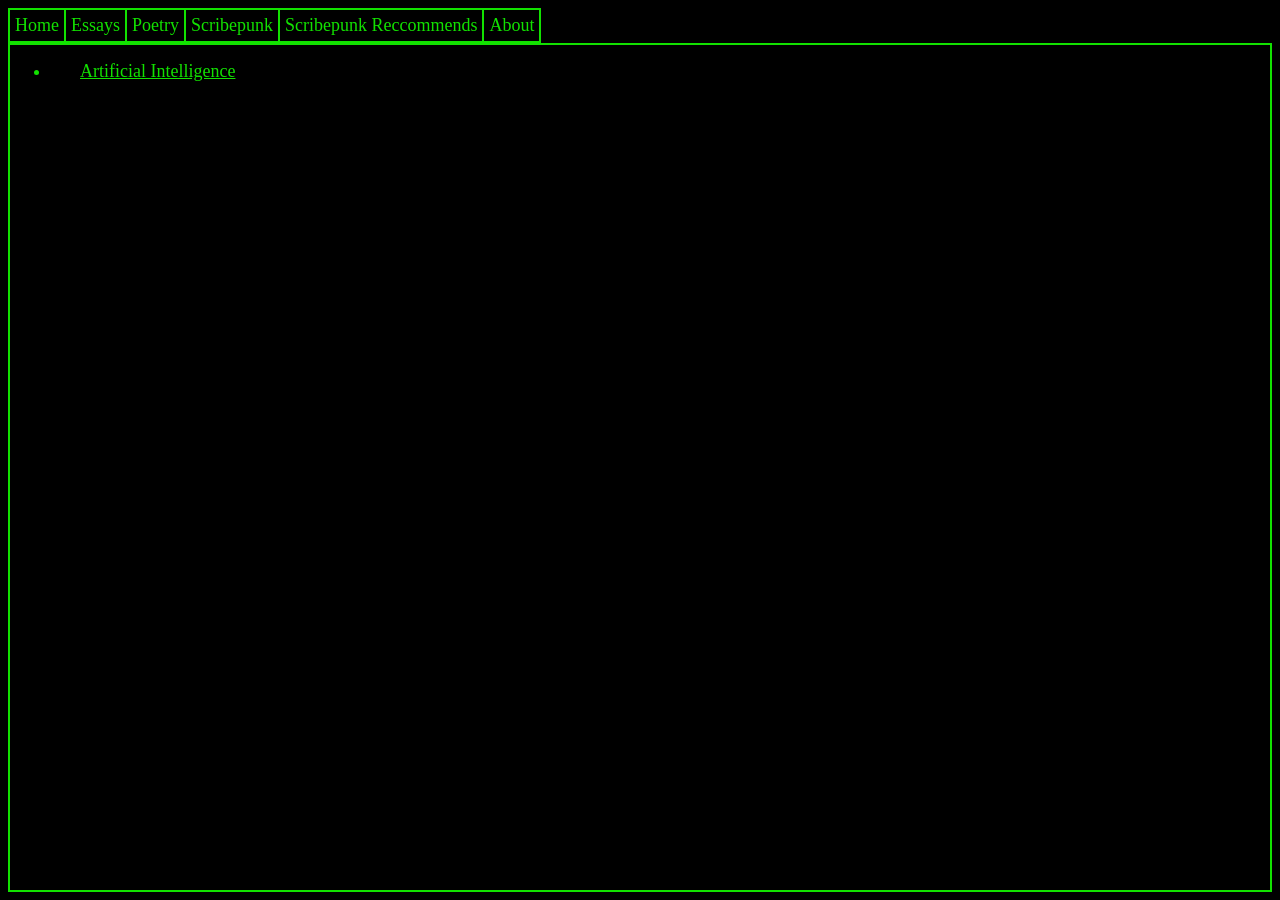
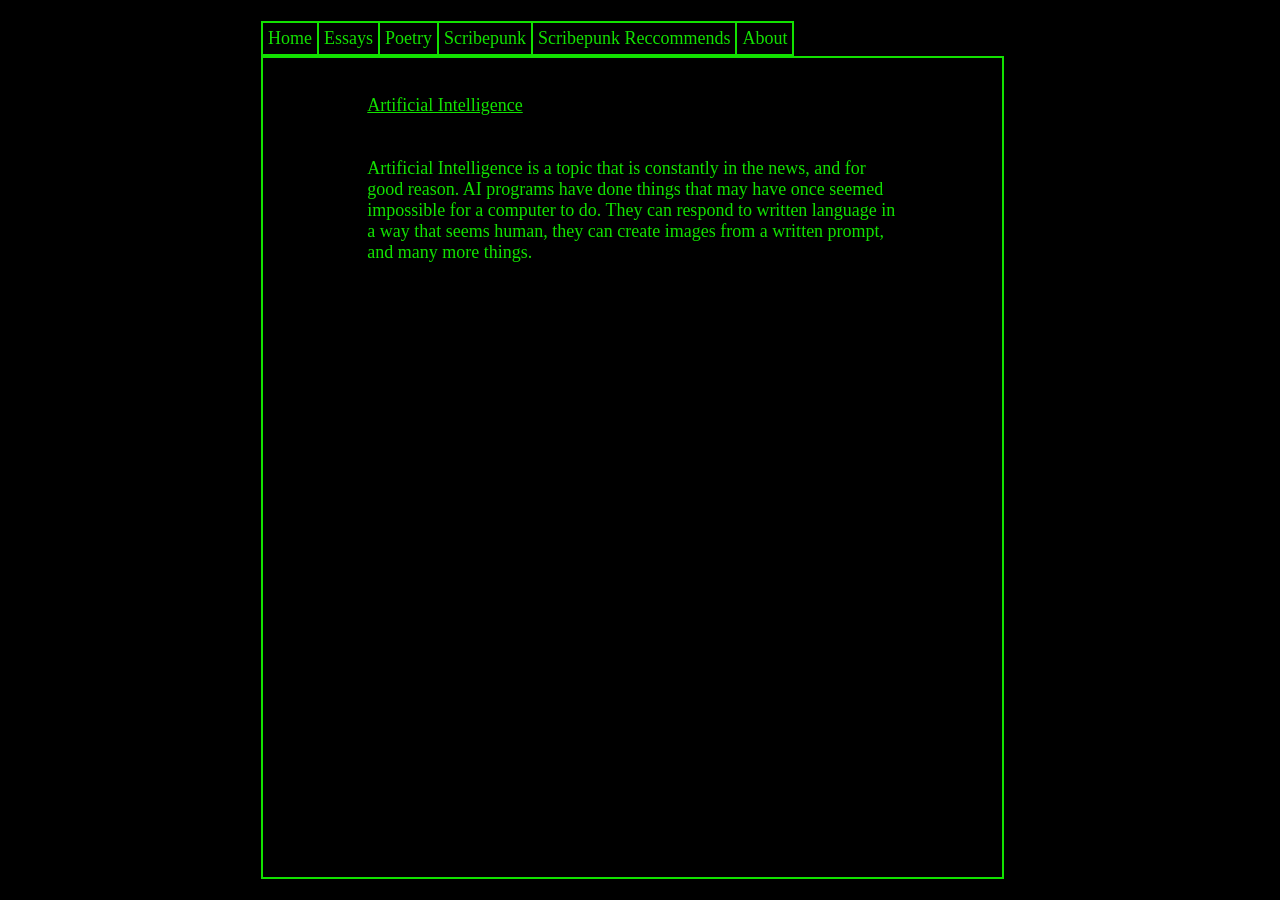
Before and after one commit to Leech-Boy/scribepunk, a Jekyll site: the page built from essays.html, in a window 1280 px wide. Built offline with Jekyll 4.4.1, drawn with Linux system fonts in a browser that asks for light colours.

Commit message:
Better essay excerpt display

```diff
--- a/_posts/2024-4-14-Artificial-Intelligence.html
+++ b/_posts/2024-4-14-Artificial-Intelligence.html
@@ -4,7 +4,9 @@ title: "Artificial Intelligence"
 ---
 
 <h1 class="sbp">AI</h1>
+<!--excerpt-start-->
 <p class="sbp">Artificial Intelligence is a topic that is constantly in the news, and for good reason. AI programs have done things that may have once seemed impossible for a computer to do. They can respond to written language in a way that seems human, they can create images from a written prompt, and many more things.</p>
+<!--excerpt-end-->
 
 <p class="sbp">As a computer science student, I am often asked my opinions on AI. I agree that it is remarkable, but I don’t think it’s all that it’s cracked up to be. As I will describe, there are severe limitations in its abilities that cannot be avoided without significant changes to how AI programs are created.</p>
 
--- a/_sass/styles.sass
+++ b/_sass/styles.sass
@@ -10,14 +10,18 @@
 
 html
   background-color: #000000
-  height: 100%
+  min-height: 100%
   display: flex
   flex-flow: column
+  overflow-y: auto
+  scrollbar-gutter: stable
 
 body
-  height: 100%
+  min-height: 100%
   display: flex
   flex-flow: column
+  flex-grow: 1
+  padding: 1% 20% 1% 20%
 
 .menubar
   color: #12E100
@@ -38,3 +42,4 @@ body
   border-style: solid
   border-width: 2px
   flex-grow: 1
+  padding: 5% 10% 5% 10%
--- a/essays.html
+++ b/essays.html
@@ -1,10 +1,7 @@
 ---
 layout: default
 ---
-<ul>
   {% for post in site.posts %}
-    <li>
-      <a href="{{ site.url }}{{ site.baseurl }}{{ post.url }}" class="sbp">{{ post.title }}</a>
-    </li>
+    <a href="{{ site.url }}{{ site.baseurl }}{{ post.url }}" class="sbp">{{ post.title }}</a>
+    <p class="sbp">{{ post.content | split:'<!--excerpt-start-->' | last | split:'<!--excerpt-end-->' | first }}</p>
   {% endfor %}
-</ul>
```
